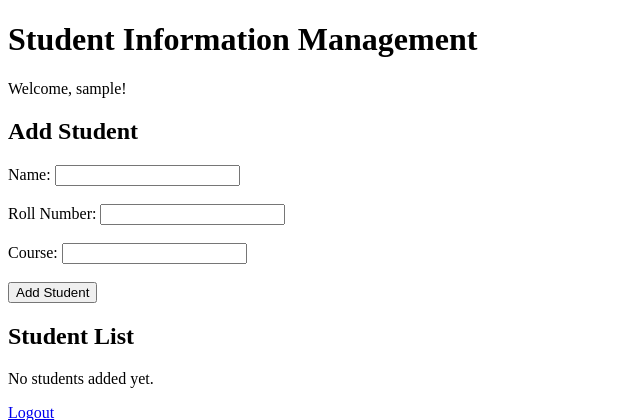
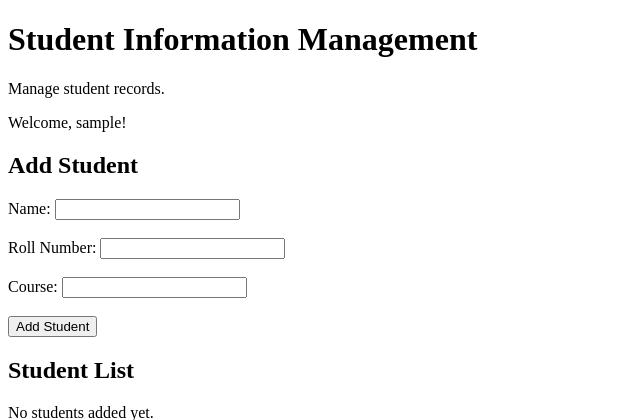
Before and after one commit to vidyashiremath/StudentInformationSystem2, a Flask app: page /students in a window 1280 px wide. Shown: the top 420 px of the page, without its empty margins (0-640 px from the left). Run offline with Flask 3, Linux system fonts and the light colour scheme; the visitor is signed in with stand-in values (Sample User, id 1).

```diff
--- a/templates/students.html
+++ b/templates/students.html
@@ -5,6 +5,7 @@
 </head>
 <body>
     <h1>Student Information Management</h1>
+    <p>Manage student records.</p>
 
     <p>Welcome, {{ session['username'] }}!</p>
 
```
